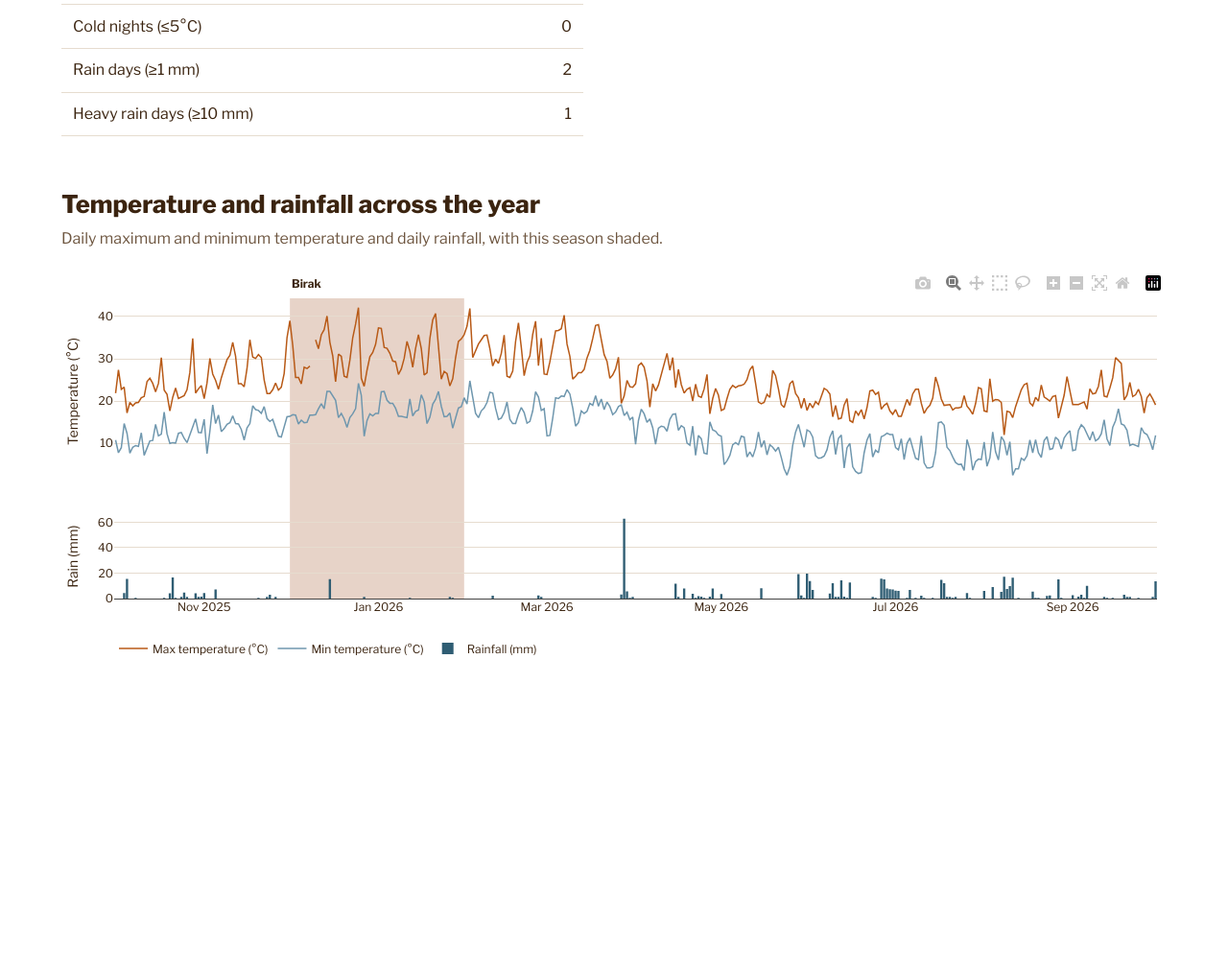
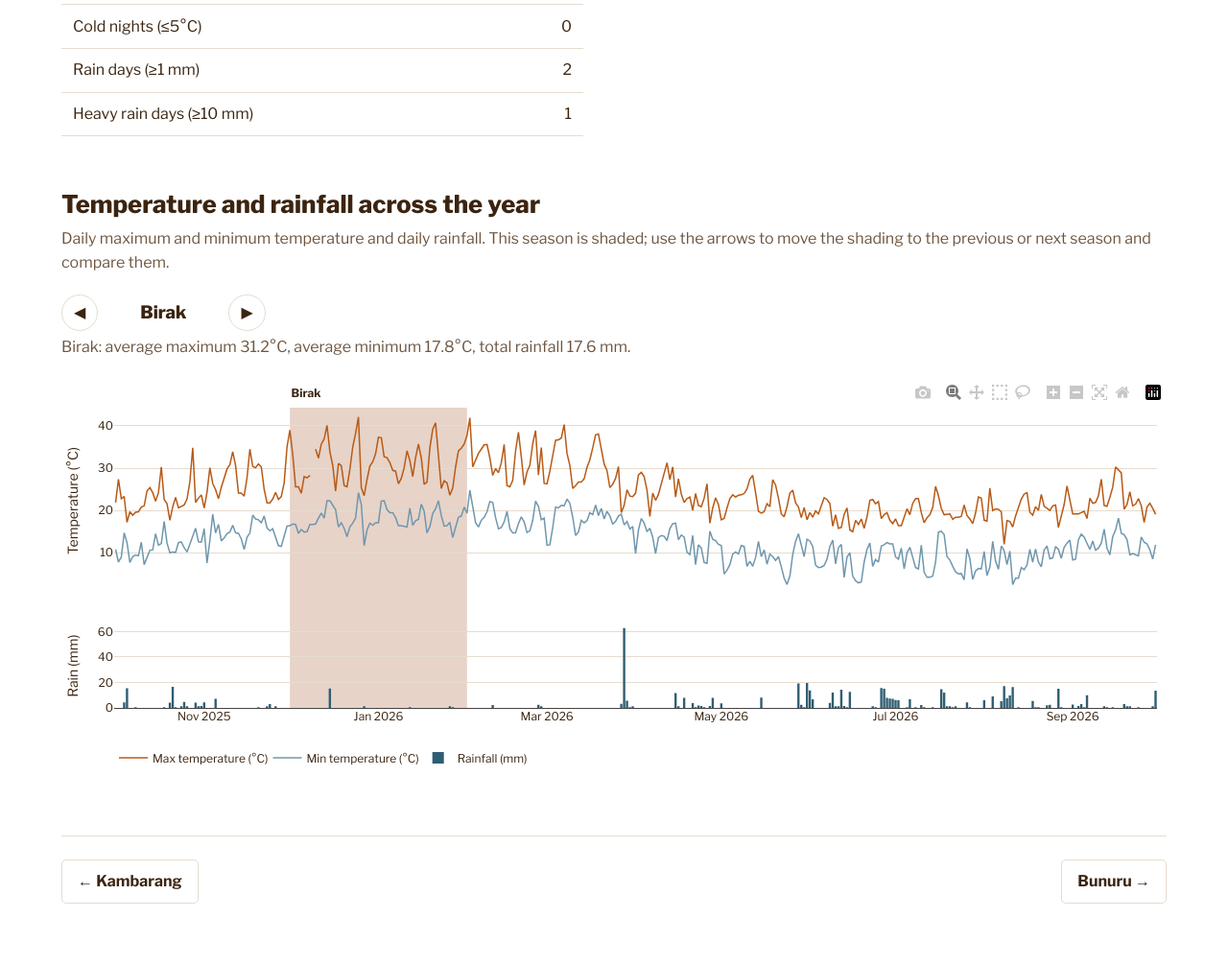
Before and after one commit to webbjordon406-maker/cits1501-project, a Flask app: page /season/Birak in a window 1280 px wide. Shown: the part 883-1889 px from the top of the page at 96% size. Before the commit the page ends 1566 px from the top, so only its background shows below. Run offline with Flask 3, Linux system fonts and the light colour scheme; some libraries are stand-ins or nearby versions.

Commit message:
improved flow between season pages

```diff
--- a/static/style.css
+++ b/static/style.css
@@ -105,10 +105,7 @@ td a {
 .chart { width: 100%; min-height: 420px; }
 
 /* --- Home page: introduction, then a large season wheel below it --- */
-.intro {
-  max-width: 46rem;   /* keep lines of text short enough to read comfortably */
-  padding-top: 3rem;
-}
+.intro { padding-top: 3rem; }   /* spans the full width of the page */
 .intro p { margin: 0 0 1rem; }
 
 /* Stack the heading, wheel and key in a column, centred on the page */
@@ -168,6 +165,50 @@ td a {
 }
 .season-meta { font-size: 1.15rem; margin: 0 0 1rem; }
 .summary-table { max-width: 34rem; }
+
+/* Arrows that move the shaded season on the year chart */
+.shade-controls {
+  display: flex;
+  align-items: center;
+  gap: 0.75rem;
+  margin-bottom: 0.25rem;
+}
+.shade-controls button {
+  width: 2.4rem;
+  height: 2.4rem;
+  font: inherit;
+  color: var(--ink);
+  background: white;
+  border: 1px solid var(--line);
+  border-radius: 50%;
+  cursor: pointer;
+}
+.shade-controls button:hover { border-color: var(--ink-soft); }
+#shade-name {
+  min-width: 7rem;
+  text-align: center;
+  font-size: 1.15rem;
+  font-weight: 800;
+}
+
+/* Previous / next season links at the bottom of a season page */
+.season-steps {
+  display: flex;
+  justify-content: space-between;
+  gap: 1rem;
+  margin-top: 3.5rem;
+  padding-top: 1.5rem;
+  border-top: 1px solid var(--line);
+}
+.season-steps a {
+  padding: 0.6rem 1rem;
+  color: var(--ink);
+  font-weight: 700;
+  text-decoration: none;
+  border: 1px solid var(--line);
+  border-radius: 0.3rem;
+}
+.season-steps a:hover { border-color: var(--ink-soft); }
 
 /* --- Match a day page --- */
 .match-form {
--- a/templates/index.html
+++ b/templates/index.html
@@ -168,7 +168,7 @@
         legend: { orientation: "h", y: -0.18 },
       };
 
-      // staticPlot turns off all chart interaction (hovering, zooming, clicking the legend)
+      // Hovering shows the exact count for each bar
       Plotly.newPlot("events-chart", traces, layout, { responsive: true });
     }
 
--- a/templates/season.html
+++ b/templates/season.html
@@ -50,10 +50,22 @@
     <section>
       <h2>Temperature and rainfall across the year</h2>
       <p class="section-lede">
-        Daily maximum and minimum temperature and daily rainfall, with this season shaded.
+        Daily maximum and minimum temperature and daily rainfall. This season is shaded;
+        use the arrows to move the shading to the previous or next season and compare them.
       </p>
+      <div class="shade-controls">
+        <button type="button" id="shade-prev" aria-label="Shade the previous season">◀</button>
+        <span id="shade-name" aria-live="polite"></span>
+        <button type="button" id="shade-next" aria-label="Shade the next season">▶</button>
+      </div>
+      <p id="shade-detail" class="section-lede"></p>
       <div id="year-chart" class="chart"></div>
     </section>
+
+    <div class="season-steps">
+      <a id="prev-season" href="/"></a>
+      <a id="next-season" href="/"></a>
+    </div>
   </main>
 
   <script>
@@ -90,13 +102,60 @@
       }
     }
 
-    function drawYearChart(daily, season, colour) {
+    // Filled in once the data has loaded, so the arrows can move the shading
+    let page = {};      // { daily, seasons, colours, summary }
+    let shaded = null;  // the season currently shaded on the year chart
+
+    // The season before (step -1) or after (step +1) a season. The seasons are a
+    // cycle, so the step after Kambarang wraps around to Birak.
+    function stepSeason(season, step) {
+      const i = page.seasons.indexOf(season);
+      return page.seasons[(i + step + page.seasons.length) % page.seasons.length];
+    }
+
+    // The first day of a season, and the day after its last day, so the
+    // shaded band covers the whole of its last day
+    function seasonRange(season) {
+      const dates = page.daily.filter(day => day.season === season).map(day => day.date);
+      const end = new Date(dates[dates.length - 1]);
+      end.setUTCDate(end.getUTCDate() + 1);
+      return [dates[0], end.toISOString().slice(0, 10)];
+    }
+
+    // Move the shaded band (and its label) to a season, and describe that season
+    function shadeSeason(season) {
+      shaded = season;
+      const [start, end] = seasonRange(season);
+      Plotly.relayout("year-chart", {
+        "shapes[0].x0": start,
+        "shapes[0].x1": end,
+        "shapes[0].fillcolor": page.colours[season].fill,
+        "annotations[0].x": start,
+        "annotations[0].text": `<b>${season}</b>`,
+      });
+
+      const row = page.summary.find(r => r.season === season);
+      document.querySelector("#shade-name").textContent = season;
+      document.querySelector("#shade-detail").textContent =
+        `${season}: average maximum ${oneDecimal(row.mean_max_temp)}°C, ` +
+        `average minimum ${oneDecimal(row.mean_min_temp)}°C, ` +
+        `total rainfall ${oneDecimal(row.total_rain)} mm.`;
+    }
+
+    // Previous / next season links at the bottom of the page
+    function showSeasonSteps(season) {
+      const prev = stepSeason(season, -1);
+      const next = stepSeason(season, 1);
+      const prevLink = document.querySelector("#prev-season");
+      const nextLink = document.querySelector("#next-season");
+      prevLink.textContent = `← ${prev}`;
+      prevLink.href = `/season/${prev}`;
+      nextLink.textContent = `${next} →`;
+      nextLink.href = `/season/${next}`;
+    }
+
+    function drawYearChart(daily) {
       const dates = daily.map(day => day.date);
-
-      // The first and last day of this season, used for the shaded area
-      const seasonDates = daily.filter(day => day.season === season).map(day => day.date);
-      const start = seasonDates[0];
-      const end = seasonDates[seasonDates.length - 1];
 
       const traces = [
         {
@@ -125,22 +184,29 @@
         // Temperature in the top panel, rainfall in the bottom panel
         yaxis: { title: { text: "Temperature (°C)" }, domain: [0.38, 1], gridcolor: "#E6DCCF" },
         yaxis2: { title: { text: "Rain (mm)" }, domain: [0, 0.28], gridcolor: "#E6DCCF" },
-        // Shade this season and label it
+        // The shaded band and its label. shadeSeason() sets where they go.
         shapes: [{
           type: "rect", xref: "x", yref: "paper",
-          x0: start, x1: end, y0: 0, y1: 1,
-          fillcolor: colour, opacity: 0.22, line: { width: 0 }, layer: "below",
+          x0: dates[0], x1: dates[0], y0: 0, y1: 1,
+          opacity: 0.22, line: { width: 0 }, layer: "below",
         }],
         annotations: [{
-          xref: "x", yref: "paper", x: start, y: 1.02,
+          xref: "x", yref: "paper", x: dates[0], y: 1.02,
           xanchor: "left", yanchor: "bottom",
-          text: `<b>${season}</b>`, showarrow: false,
+          text: "", showarrow: false,
         }],
       };
 
-      // staticPlot turns off all chart interaction (hovering, zooming, clicking the legend)
-      Plotly.newPlot("year-chart", traces, layout, { responsive: true });
+      // Hovering shows the exact values for each day
+      return Plotly.newPlot("year-chart", traces, layout, { responsive: true });
     }
+
+    document.querySelector("#shade-prev").addEventListener("click", () => {
+      if (shaded) shadeSeason(stepSeason(shaded, -1));
+    });
+    document.querySelector("#shade-next").addEventListener("click", () => {
+      if (shaded) shadeSeason(stepSeason(shaded, 1));
+    });
 
     Promise.all([
       getJSON("/api/summary"),
@@ -149,11 +215,18 @@
     ])
       .then(([summary, detail, year]) => {
         const season = detail.name;
-        const colour = colourBySeason(summary.summary)[season].fill;
+        page = {
+          daily: year.daily,
+          seasons: summary.seasons,
+          colours: colourBySeason(summary.summary),
+          summary: summary.summary,
+        };
 
-        showHeader(season, detail.info, colour);
+        showHeader(season, detail.info, page.colours[season].fill);
         fillSummaryTable(detail.stats, detail.events);
-        drawYearChart(year.daily, season, colour);
+        showSeasonSteps(season);
+        // Start with this page's season shaded
+        drawYearChart(year.daily).then(() => shadeSeason(season));
       })
       .catch(() => {
         document.querySelector("#title").textContent = "Season data unavailable";
```
